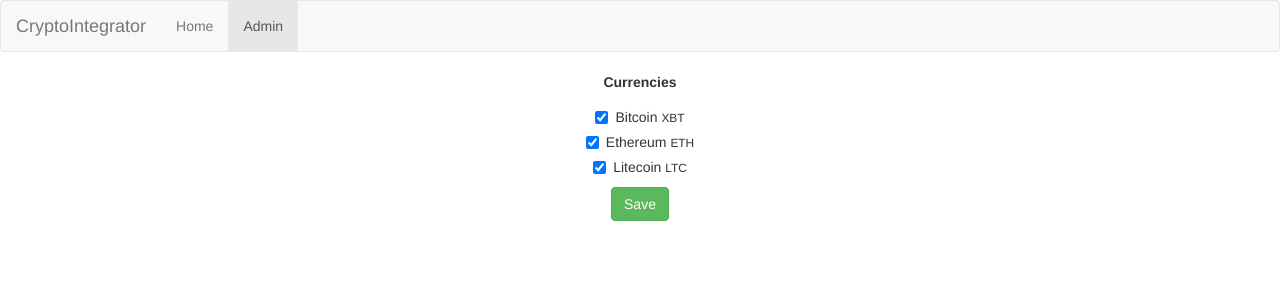
After one commit to rafalgrm/CryptoIntegrator, a Flask app: page /admin in a window 1280 px wide. The commit adds this page. Shown: the top 300 px of the page. Run offline with Flask 2, Linux system fonts and the light colour scheme; data comes from the database, SQL or seed files in the repository; both versions use the stored data as it was after the commit; some libraries are stand-ins or nearby versions.

Commit message:
- first admin panel - schema update - enabled cryptocurrencies table

```diff
--- a/app/app.py
+++ b/app/app.py
@@ -3,7 +3,7 @@ import os
 import sqlite3
 
 from io import StringIO
-from flask import Flask, g, render_template, jsonify, url_for, make_response
+from flask import Flask, g, render_template, jsonify, make_response, request, redirect, url_for
 from flask_bootstrap import Bootstrap
 
 from tools.twitter_scrape import clean_tweet
@@ -51,6 +51,24 @@ def download_search_endp(query): # TODO move to separate place, add header to CS
     output.headers['Content-Disposition'] = 'attachment; filename=tweets.csv'
     output.headers['Content-type'] = 'text/csv'
     return output
+
+
+@app.route('/admin')
+def admin():
+    db = get_db()
+    cur = db.execute('select name, abbreviation, enabled from cryptocurrencies join enabled on crypto_id=id order by id')
+    assets = cur.fetchall()
+    return render_template('admin.html', assets=assets)
+
+
+@app.route('/save-admin')
+def save_admin():
+    db = get_db()
+    cur = db.execute('select name, enabled, enabled_id from cryptocurrencies join enabled on crypto_id=id order by id')
+    for c in cur:
+        db.execute('update enabled set enabled = {} where enabled_id = {}'.format(1 if request.args.get(c[0],) == 'true' else 0, c[2]))
+    db.commit()
+    return redirect(url_for('admin'))
 
 
 @app.teardown_appcontext
--- /dev/null
+++ b/app/templates/admin.html
@@ -0,0 +1,32 @@
+{% extends "bootstrap/base.html" %}
+{% block title %}Application settings{% endblock %}
+
+{% block navbar %}
+<div class="navbar navbar-default">
+    <div class="container-fluid">
+        <div class="navbar-header">
+            <a class="navbar-brand">CryptoIntegrator</a>
+        </div>
+        <ul class="nav navbar-nav">
+            <li><a href="{{ url_for('index') }}">Home</a></li>
+            <li class="active"><a href="{{ url_for('admin') }}">Admin</a></li>
+        </ul>
+    </div>
+</div>
+{% endblock %}
+
+{% block content %}
+<form class="text-center" method='get' action='{{ url_for('save_admin') }}'>
+<div class="form-group">
+    <label for="currencies_boxes">Currencies</label>
+    {% for asset in assets %}
+        <div class="checkbox">
+            <label>
+                <input type="checkbox" value="true" name="{{ asset[0] }}"{{ 'checked' if asset[2]==1 }}>{{ asset[0] }} <small>{{ asset[1] }}</small>
+            </label>
+        </div>
+    {% endfor %}
+    <button class="btn btn-success" type="submit">Save</button>
+</div>
+</form>
+{% endblock %}
--- a/app/templates/index.html
+++ b/app/templates/index.html
@@ -8,7 +8,8 @@
             <a class="navbar-brand">CryptoIntegrator</a>
         </div>
         <ul class="nav navbar-nav">
-            <li class="active"><a href="#">Home</a></li>
+            <li class="active"><a href="{{ url_for('index') }}">Home</a></li>
+            <li><a href="{{ url_for('admin') }}">Admin</a></li>
         </ul>
     </div>
 </div>
```
Also changed, not shown: app/schema.sql (+16 -1 lines).
